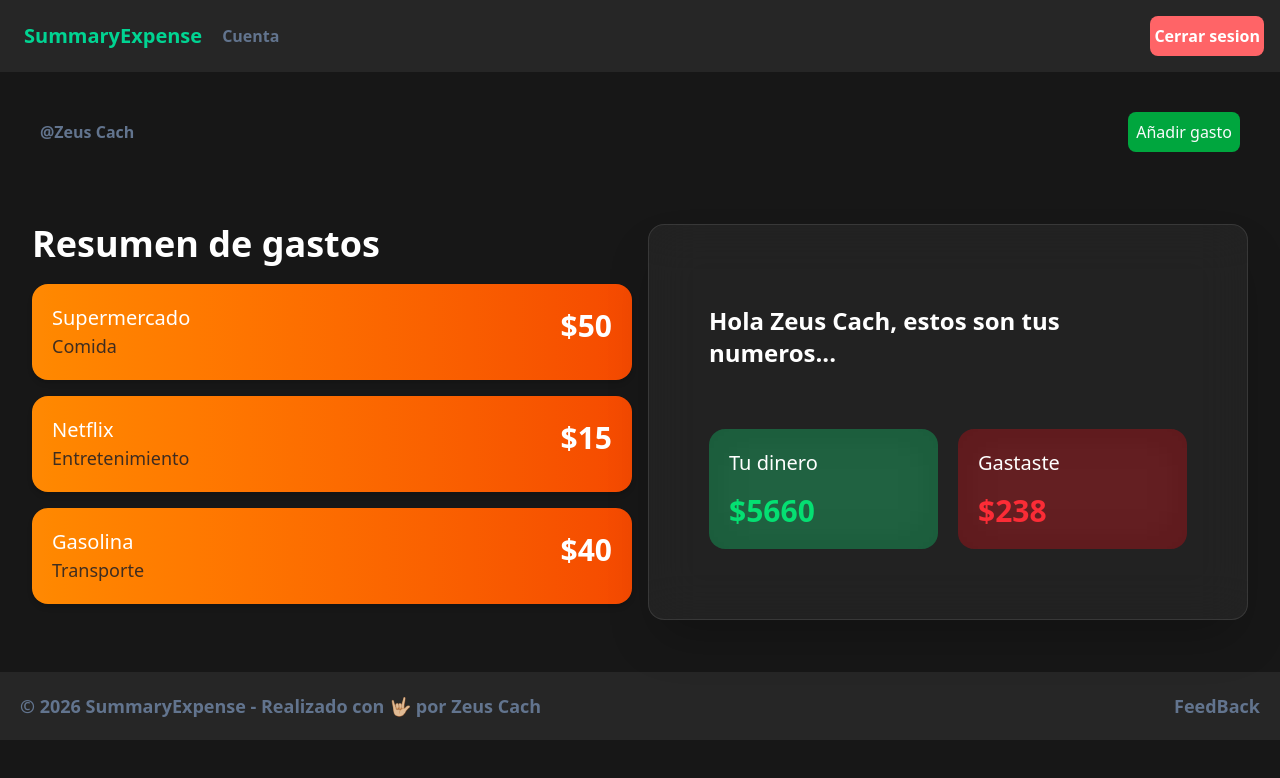
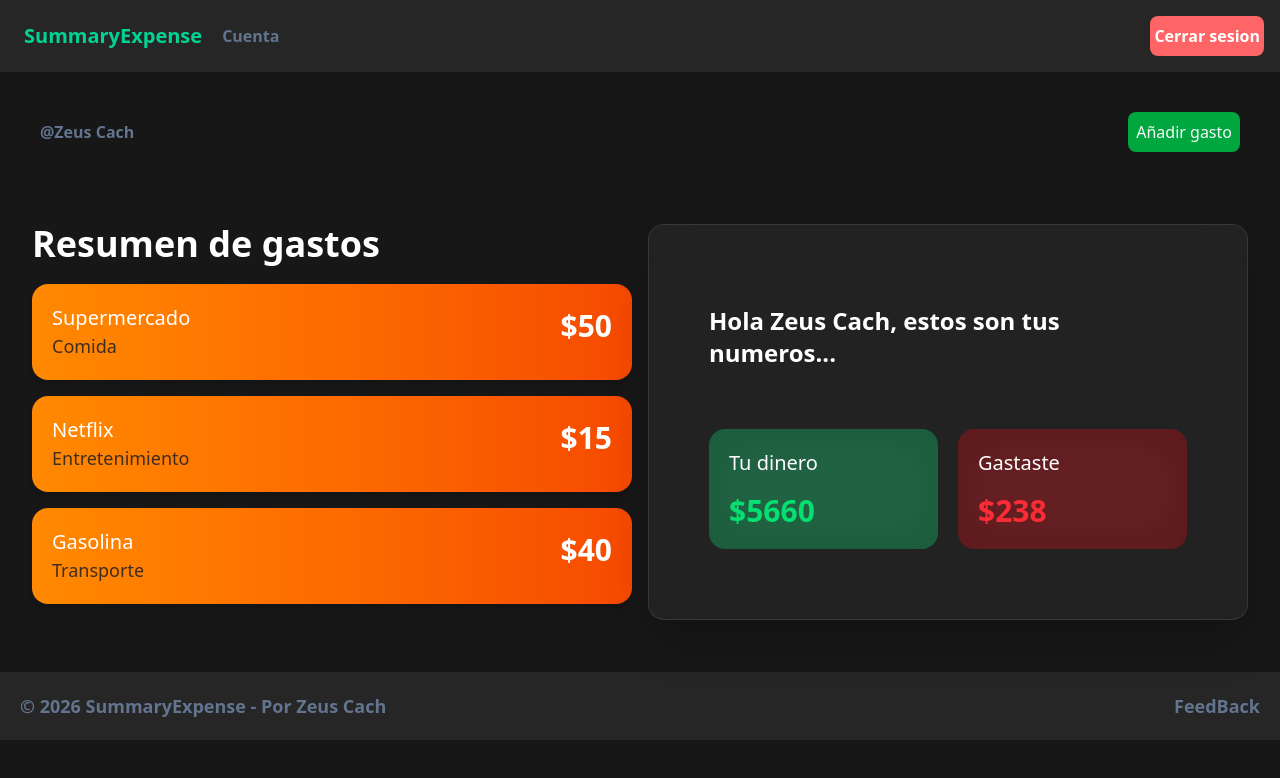
Before and after one commit to zeusCach/SummaryExpense, a React (Vite) app: page / in a window 1280 px wide. Shown: the top 778 px of the page. Built offline with nearby package versions, Linux system fonts and the light colour scheme.

Commit message:
Ajustes de UI

```diff
--- a/src/components/Footer.jsx
+++ b/src/components/Footer.jsx
@@ -5,7 +5,7 @@ export default function () {
             <footer className="bg-neutral-800 p-5 mt-5">
                 <div className="flex flex-col items-center gap-3 md:flex-row md:justify-between">
                     <p className="text-slate-500 font-semibold text-lg text-center">
-                        &copy; {new Date().getFullYear()} SummaryExpense - Realizado con 🤟🏼 por
+                        &copy; {new Date().getFullYear()} SummaryExpense - Por
                         <a href="https://www.linkedin.com/in/zeus-cach-715a84328/"> Zeus Cach
                         </a>
                     </p>
```
